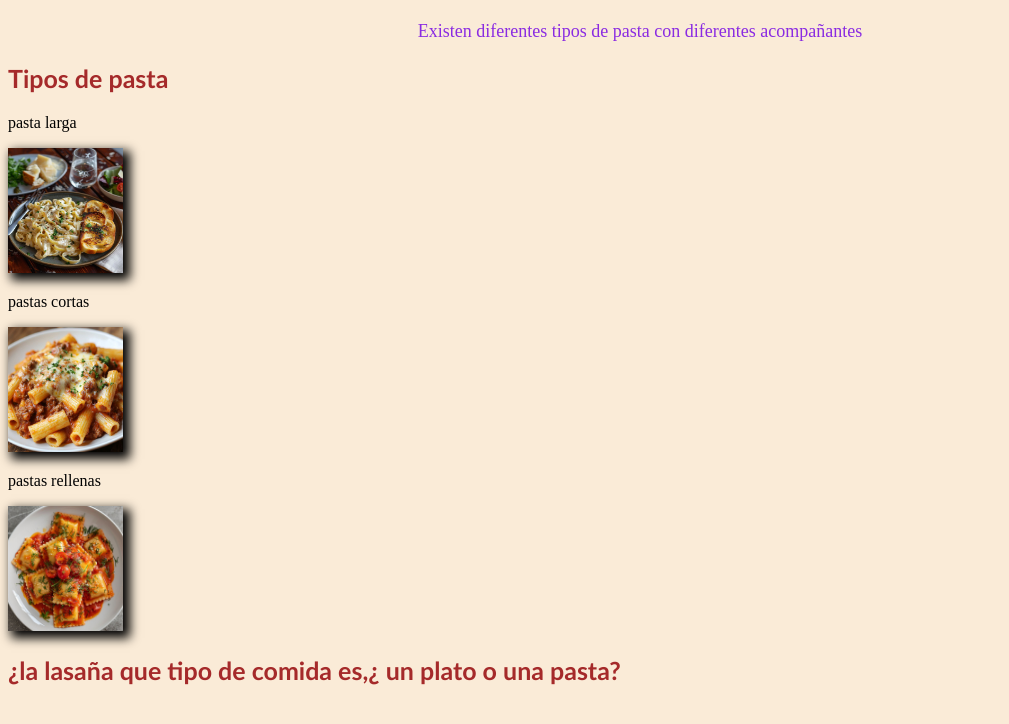
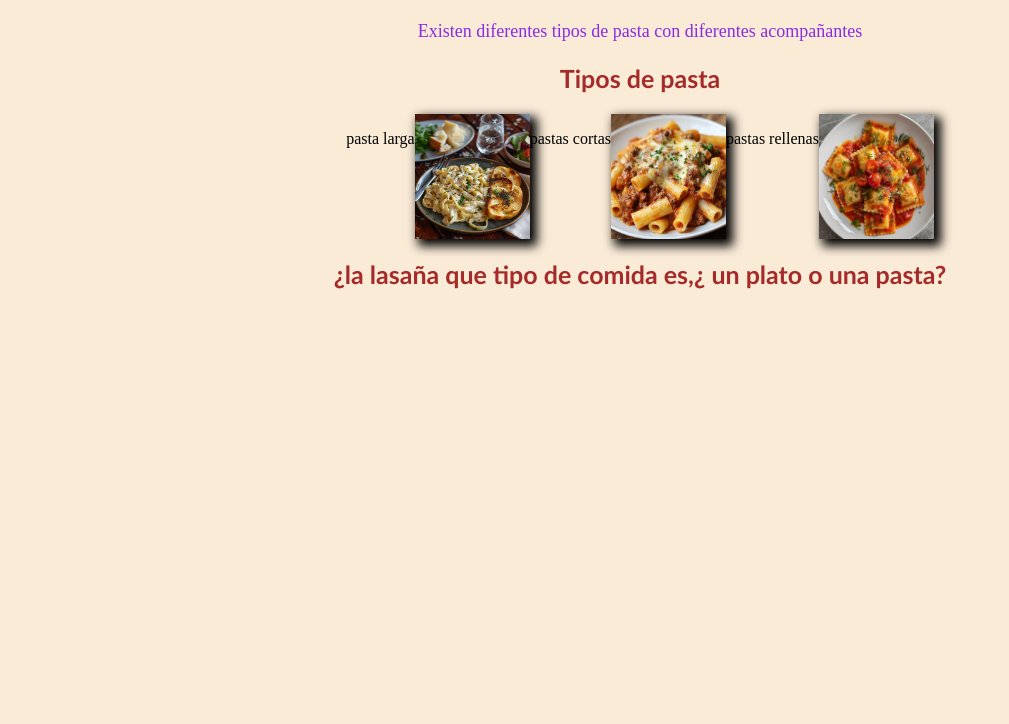
Before and after one commit to danielavbautista008-pixel/repaso-2, a plain HTML site: page index.html in a window 1280 px wide. Shown: the part 76-800 px from the top of the page, without its empty margins (0-1009 px from the left). Drawn offline with Linux system fonts and the light colour scheme.

Commit message:
rotar imagen

```diff
--- a/index.html
+++ b/index.html
@@ -14,8 +14,9 @@
             <h1>¿COMO HARIAS LA PASTA HOY?</h1>
             <p class="subtitulo">Existen diferentes tipos de pasta con diferentes acompañantes </p>
         </div>
-        <div>
-            <h2> Tipos de pasta</h2>
+         <h2> Tipos de pasta</h2>
+        <div class="contenidos">
+
             <p>pasta larga</p>
             <img src="imagen1.1.jpg" alt="larga" class="imlarga">
             <p>pastas cortas </p>
--- a/style.css
+++ b/style.css
@@ -12,6 +12,8 @@ h1{
     text-align: center;
 }
 h2{
+    display: flex;
+    justify-content: center;
     font-family: 'Gill Sans', 'Gill Sans MT', Calibri, 'Trebuchet MS', sans-serif;
     font-size: 25px;
     color: brown;
@@ -38,3 +40,8 @@ h2{
     height: 125px;
     box-shadow: 5px 5px 10px 2px black;
 }
+.contenidos{
+    display: flex;
+    justify-content: center;
+
+}
```
